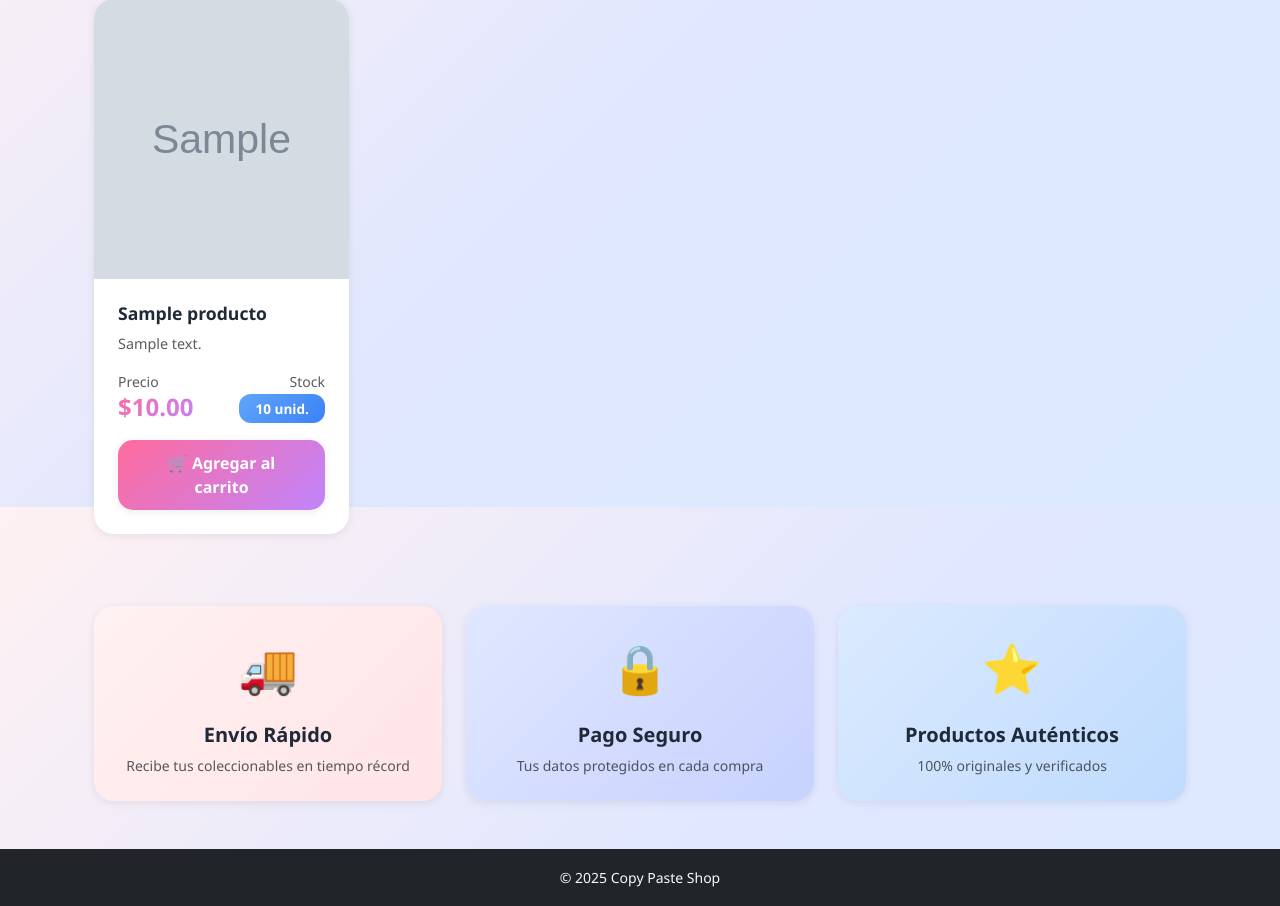
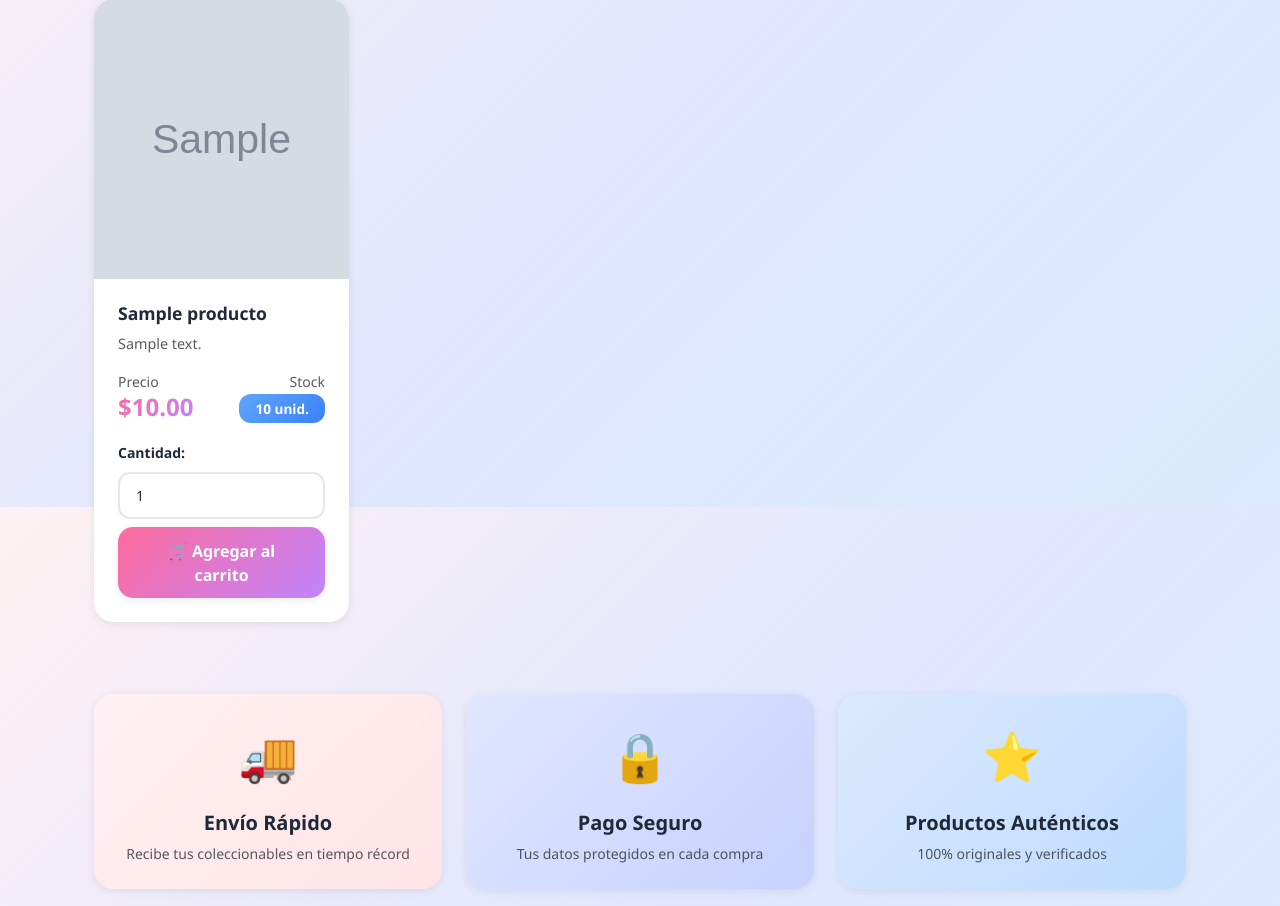
Before and after one commit to CHERRYPOPUwU/ecommerce_copy_paste, a Flask app: page / in a window 1280 px wide. Shown: the part 293-1199 px from the top of the page. Run offline with Flask 3, Linux system fonts and the light colour scheme; a user stored in the database is signed in; tables that the repository leaves empty hold one stand-in row (values such as "Sample post"); grey boxes marked "Sample" are stand-in pictures.

Commit message:
Feat: Actualización carrito de compras y pedidos

```diff
--- a/ecom_login/app.py
+++ b/ecom_login/app.py
@@ -51,9 +51,9 @@ def login():
 
             # Redirigir según rol
             if usuario.rol == 'admin':
-                return redirect(url_for('admin_dashboard'))  # <-- ruta del panel admin
+                return redirect(url_for('admin_dashboard'))
             else:
-                return redirect(url_for('home'))  # <-- vista de cliente
+                return redirect(url_for('home'))
 
         else:
             flash('Correo o contraseña incorrectos.', 'danger')
@@ -187,6 +187,48 @@ def cambiar_estado_pedido(pedido_id):
     return redirect(url_for('admin_pedidos'))
 
 
+# ---------- ADMIN: CANCELAR PEDIDO ----------
+@app.route('/admin/pedido/<int:pedido_id>/cancelar', methods=['POST'])
+@login_required
+def cancelar_pedido_admin(pedido_id):
+    if current_user.rol != 'admin':
+        flash(ACCESS_DENIED_MSG, 'danger')
+        return redirect(url_for('home'))
+
+    pedido = Pedido.query.get_or_404(pedido_id)
+
+    # Solo se pueden cancelar pedidos que no estén entregados o ya cancelados
+    if pedido.estado in ['Entregado', 'Cancelado']:
+        flash(f'No se puede cancelar un pedido con estado "{pedido.estado}".', 'warning')
+        return redirect(url_for('admin_pedidos'))
+
+    try:
+        # Si el pedido está confirmado (ya se descontó stock), devolver el stock
+        if pedido.estado in ['Confirmado', 'Enviado']:
+            detalles = DetallePedido.query.filter_by(pedido_id=pedido.id).all()
+            for detalle in detalles:
+                producto = Producto.query.get(detalle.producto_id)
+                if producto:
+                    producto.stock += detalle.cantidad
+
+        # Cambiar estado a Cancelado
+        pedido.estado = 'Cancelado'
+
+        # Actualizar estado de pago si existe
+        metodo_pago = MetodoPago.query.filter_by(pedido_id=pedido.id).first()
+        if metodo_pago:
+            metodo_pago.estado_pago = 'Cancelado'
+
+        db.session.commit()
+        flash(f'Pedido #{pedido.id} cancelado exitosamente. Stock restaurado.', 'success')
+
+    except Exception as e:
+        db.session.rollback()
+        flash(f'Error al cancelar el pedido: {str(e)}', 'danger')
+
+    return redirect(url_for('admin_pedidos'))
+
+
 @app.route('/dashboard')
 @login_required
 def dashboard():
@@ -230,11 +272,47 @@ def eliminar_producto(id):
     return redirect(url_for('admin_dashboard'))
 
 
+# ---------------------- FUNCIÓN AUXILIAR PARA CALCULAR STOCK DISPONIBLE ----------------------
+def obtener_stock_disponible(producto_id):
+    """
+    Calcula el stock real disponible de un producto.
+    Stock disponible = Stock total - Stock en pedidos confirmados
+    No cuenta el stock en carritos ni en pedidos pendientes de pago.
+    """
+    producto = Producto.query.get(producto_id)
+    if not producto:
+        return 0
+
+    # Calcular stock reservado en pedidos confirmados (pagados)
+    stock_reservado = db.session.query(
+        db.func.sum(DetallePedido.cantidad)
+    ).join(Pedido).filter(
+        DetallePedido.producto_id == producto_id,
+        Pedido.estado.in_(['Confirmado', 'Enviado'])
+    ).scalar() or 0
+
+    return producto.stock - stock_reservado
+
+
 # ---------------------- CARRITO DE COMPRAS ----------------------
 @app.route('/carrito')
 @login_required
 def ver_carrito():
     items = CarritoItem.query.filter_by(usuario_id=current_user.id).all()
+
+    # Verificar disponibilidad de cada item
+    advertencias = []
+    for item in items:
+        stock_disponible = obtener_stock_disponible(item.producto_id)
+        if item.cantidad > stock_disponible:
+            advertencias.append(
+                f'{item.producto.nombre}: Solo hay {stock_disponible} unidades disponibles. '
+                f'Ajusta la cantidad en tu carrito.'
+            )
+
+    for advertencia in advertencias:
+        flash(advertencia, 'warning')
+
     total = sum(item.producto.precio * item.cantidad for item in items)
     return render_template('user/carrito.html', items=items, total=total)
 
@@ -245,8 +323,18 @@ def agregar_carrito(producto_id):
     # Obtener el producto
     producto = Producto.query.get_or_404(producto_id)
 
-    # Verificar si hay stock disponible
-    if producto.stock <= 0:
+    # Obtener cantidad del formulario (por defecto 1)
+    try:
+        cantidad = int(request.form.get('cantidad', 1))
+        if cantidad < 1:
+            cantidad = 1
+    except ValueError:
+        cantidad = 1
+
+    # Verificar stock disponible (no cuenta carritos ni pedidos pendientes)
+    stock_disponible = obtener_stock_disponible(producto_id)
+
+    if stock_disponible <= 0:
         flash('Este producto está agotado.', 'danger')
         return redirect(url_for('home'))
 
@@ -258,21 +346,74 @@ def agregar_carrito(producto_id):
 
     if item:
         # Verificar que no exceda el stock disponible
-        if item.cantidad + 1 > producto.stock:
-            flash(f'No hay más stock disponible de {producto.nombre}. Stock actual: {producto.stock}', 'warning')
+        nueva_cantidad = item.cantidad + cantidad
+        if nueva_cantidad > stock_disponible:
+            flash(
+                f'No hay suficiente stock disponible de {producto.nombre}. '
+                f'Stock disponible: {stock_disponible}. Ya tienes {item.cantidad} en tu carrito.',
+                'warning'
+            )
             return redirect(url_for('home'))
-        item.cantidad += 1
+        item.cantidad = nueva_cantidad
     else:
+        # Verificar que la cantidad no exceda el stock disponible
+        if cantidad > stock_disponible:
+            flash(
+                f'Solo hay {stock_disponible} unidades disponibles de {producto.nombre}.',
+                'warning'
+            )
+            cantidad = stock_disponible
+
         nuevo = CarritoItem(
             usuario_id=current_user.id,
             producto_id=producto_id,
-            cantidad=1
+            cantidad=cantidad
         )
         db.session.add(nuevo)
 
     db.session.commit()
-    flash(f' {producto.nombre} agregado al carrito 🛒', 'success')
+
+    if cantidad == 1:
+        flash(f'✅ {producto.nombre} agregado al carrito 🛒', 'success')
+    else:
+        flash(f'✅ {cantidad} unidades de {producto.nombre} agregadas al carrito 🛒', 'success')
+
     return redirect(url_for('home'))
+
+
+@app.route('/carrito/actualizar/<int:item_id>', methods=['POST'])
+@login_required
+def actualizar_cantidad_carrito(item_id):
+    item = CarritoItem.query.get_or_404(item_id)
+
+    if item.usuario_id != current_user.id:
+        flash('Acción no permitida.', 'danger')
+        return redirect(url_for('ver_carrito'))
+
+    try:
+        nueva_cantidad = int(request.form.get('cantidad', 1))
+        if nueva_cantidad < 1:
+            nueva_cantidad = 1
+
+        # Verificar stock disponible
+        stock_disponible = obtener_stock_disponible(item.producto_id)
+
+        if nueva_cantidad > stock_disponible:
+            flash(
+                f'Solo hay {stock_disponible} unidades disponibles de {item.producto.nombre}.',
+                'warning'
+            )
+            nueva_cantidad = stock_disponible
+
+        item.cantidad = nueva_cantidad
+        db.session.commit()
+        flash('Cantidad actualizada.', 'success')
+
+    except ValueError:
+        flash('Cantidad inválida.', 'danger')
+
+    return redirect(url_for('ver_carrito'))
+
 
 @app.route('/carrito/eliminar/<int:item_id>')
 @login_required
@@ -305,14 +446,20 @@ def finalizar_compra():
             flash('Tu carrito está vacío.', 'warning')
             return redirect(url_for('ver_carrito'))
 
+        # Verificar stock disponible de cada producto
         for item in carrito:
-            if item.producto.stock < item.cantidad:
-                flash(f'No hay suficiente stock de {item.producto.nombre}. Stock disponible: {item.producto.stock}', 'danger')
+            stock_disponible = obtener_stock_disponible(item.producto_id)
+            if stock_disponible < item.cantidad:
+                flash(
+                    f'No hay suficiente stock disponible de {item.producto.nombre}. '
+                    f'Stock disponible: {stock_disponible}',
+                    'danger'
+                )
                 return redirect(url_for('ver_carrito'))
 
         total = sum(item.producto.precio * item.cantidad for item in carrito)
 
-        # Crear pedido
+        # Crear pedido con estado "Pendiente de Pago"
         pedido = Pedido(usuario_id=current_user.id, total=total, estado='Pendiente de Pago')
         db.session.add(pedido)
         db.session.commit()
@@ -374,16 +521,24 @@ def pago_tarjeta(pedido_id):
         # Validación básica
         if len(numero_tarjeta) == 16 and len(cvv) == 3:
             try:
-                # reducir stock
+                # AHORA SÍ reducir stock (solo al confirmar pago)
                 detalles = DetallePedido.query.filter_by(pedido_id=pedido.id).all()
                 for detalle in detalles:
                     producto = Producto.query.get(detalle.producto_id)
                     if producto:
+                        # Verificar stock real disponible
+                        stock_disponible = obtener_stock_disponible(detalle.producto_id)
 
-                        if producto.stock >= detalle.cantidad:
-                            producto.stock -= detalle.cantidad
+                        if stock_disponible >= detalle.cantidad:
+                            # No modificamos producto.stock aquí, el stock se gestiona
+                            # a través de los pedidos confirmados
+                            pass
                         else:
-                            flash(f'No hay suficiente stock de {producto.nombre}', 'danger')
+                            flash(
+                                f'No hay suficiente stock disponible de {producto.nombre}. '
+                                f'Stock disponible: {stock_disponible}',
+                                'danger'
+                            )
                             return redirect(url_for('pago_tarjeta', pedido_id=pedido.id))
 
                 # Guardar método de pago
@@ -391,12 +546,12 @@ def pago_tarjeta(pedido_id):
                     pedido_id=pedido.id,
                     tipo_pago='tarjeta',
                     estado_pago='Aprobado',
-                    numero_tarjeta=numero_tarjeta[-4:], #protege el numero
+                    numero_tarjeta=numero_tarjeta[-4:],
                     nombre_titular=nombre_titular
                 )
                 db.session.add(metodo)
 
-                # Actualizar estado del pedido
+                # Actualizar estado del pedido a Confirmado
                 pedido.estado = 'Confirmado'
 
                 # Limpiar carrito
@@ -446,16 +601,23 @@ def pago_pse(pedido_id):
         # Validación
         if banco and tipo_persona and numero_documento:
             try:
-                # REDUCIR STOCK
+                # AHORA SÍ reducir stock (solo al confirmar pago)
                 detalles = DetallePedido.query.filter_by(pedido_id=pedido.id).all()
                 for detalle in detalles:
                     producto = Producto.query.get(detalle.producto_id)
                     if producto:
+                        # Verificar stock real disponible
+                        stock_disponible = obtener_stock_disponible(detalle.producto_id)
 
-                        if producto.stock >= detalle.cantidad:
-                            producto.stock -= detalle.cantidad
+                        if stock_disponible >= detalle.cantidad:
+                            # No modificamos producto.stock aquí
+                            pass
                         else:
-                            flash(f'No hay suficiente stock de {producto.nombre}', 'danger')
+                            flash(
+                                f'No hay suficiente stock disponible de {producto.nombre}. '
+                                f'Stock disponible: {stock_disponible}',
+                                'danger'
+                            )
                             return redirect(url_for('pago_pse', pedido_id=pedido.id))
 
                 # Guardar método de pago
@@ -466,11 +628,11 @@ def pago_pse(pedido_id):
                     banco=banco,
                     tipo_persona=tipo_persona,
                     tipo_documento=tipo_documento,
-                    numero_documento=numero_documento[-4:]  #protege el numero
+                    numero_documento=numero_documento[-4:]
                 )
                 db.session.add(metodo)
 
-                # Actualizar
+                # Actualizar estado del pedido a Confirmado
                 pedido.estado = 'Confirmado'
 
                 # Limpiar carrito
@@ -506,15 +668,6 @@ def confirmacion_pago(pedido_id):
 
     metodo = MetodoPago.query.filter_by(pedido_id=pedido.id).first()
     return render_template('user/confirmacion_pago.html', pedido=pedido, metodo=metodo)
-
-    # Limpiar el carrito
-    for item in carrito:
-        db.session.delete(item)
-
-    db.session.commit()
-
-    flash('Pedido finalizado correctamente.', 'success')
-    return redirect(url_for('mis_pedidos'))
 
 
 # ---------- MIS PEDIDOS ----------
--- a/ecom_login/templates/user/catalogo.html
+++ b/ecom_login/templates/user/catalogo.html
@@ -55,8 +55,22 @@
               </div>
             </div>
 
-            <!-- Botón de agregar al carrito -->
+            <!-- Formulario para agregar al carrito con selector de cantidad -->
             <form action="{{ url_for('agregar_carrito', producto_id=producto.id) }}" method="POST">
+              {% if producto.stock > 0 %}
+              <div class="mb-2">
+                <label class="form-label small fw-bold">Cantidad:</label>
+                <select name="cantidad" class="form-select form-select-sm" {% if producto.stock == 0 %}disabled{% endif %}>
+                  {% for i in range(1, [producto.stock + 1, 11]|min) %}
+                  <option value="{{ i }}">{{ i }}</option>
+                  {% endfor %}
+                  {% if producto.stock > 10 %}
+                  <option value="{{ producto.stock }}">{{ producto.stock }} (Máximo)</option>
+                  {% endif %}
+                </select>
+              </div>
+              {% endif %}
+
               <button type="submit" class="btn btn-primary w-100"
                       {% if producto.stock == 0 %}disabled{% endif %}>
                 {% if producto.stock > 0 %}
```
